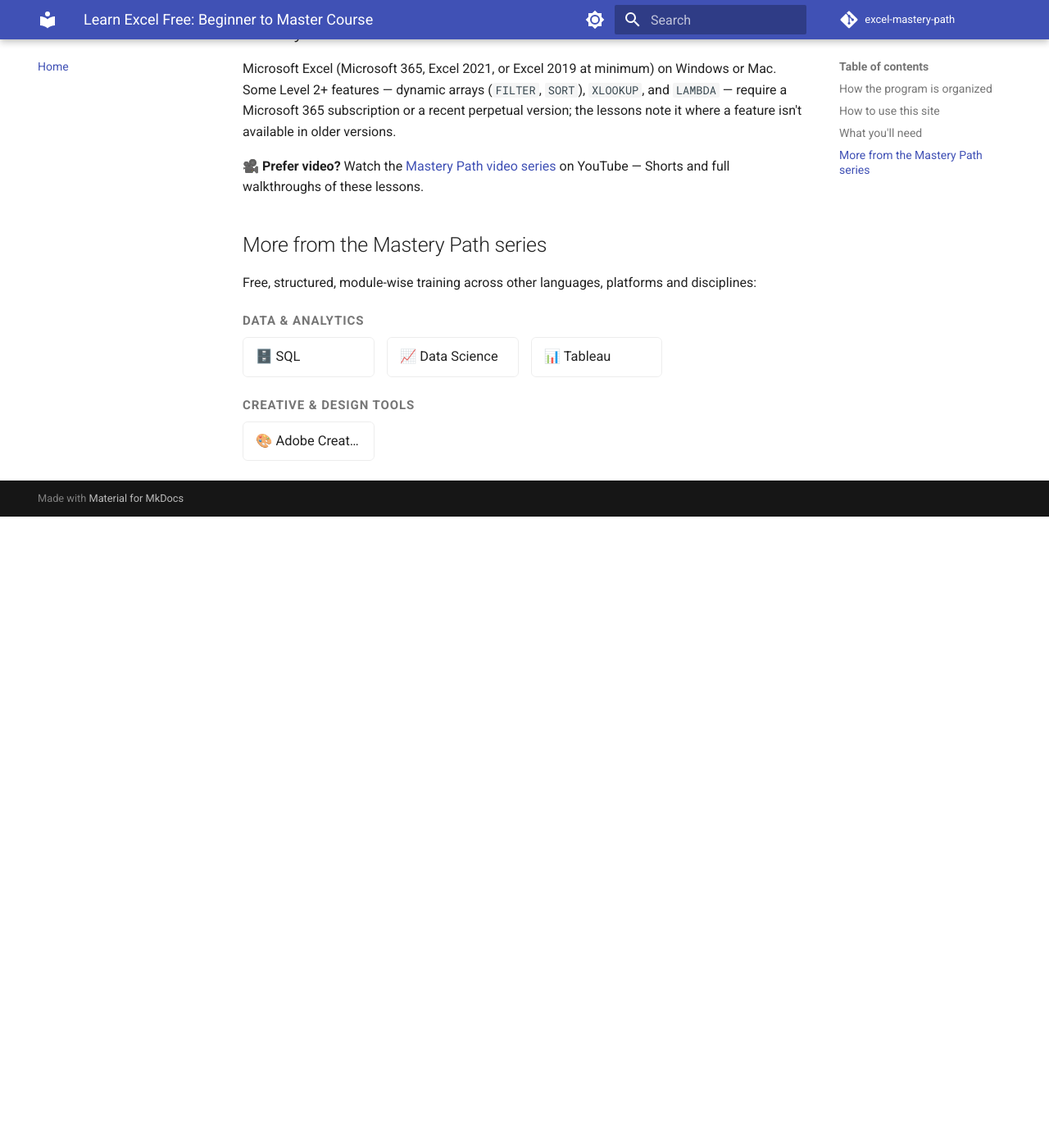
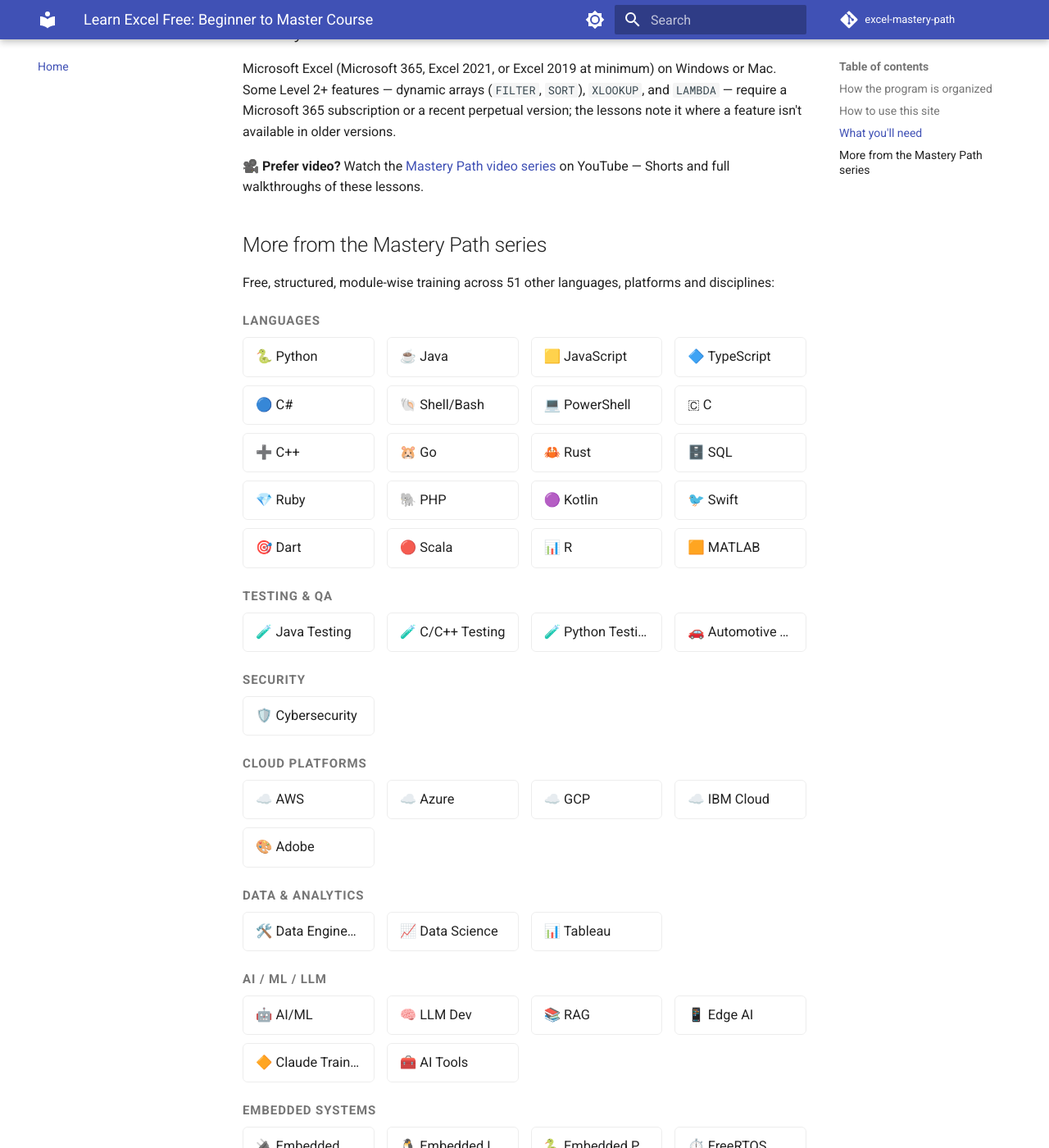
Before and after one commit to SIGILIPELLI/excel-mastery-path, an MkDocs documentation site: the page built from docs/index.md, in a window 1280 px wide and 1400 px high, scrolled down 1152 px. Shown: the whole window at 82% size. Built offline with MkDocs 1.6.1 and Material for MkDocs 9.7.7, drawn with Linux system fonts in a browser that asks for light colours; comment, search, counter and statistics services are not loaded; before the commit the page ends 1782 px from its top, so only the background shows below that; some of the changed text lies outside the part shown.

Commit message:
Rebuild cross-link grid: add 10 new sites + Data & Analytics / Professional Skills categories
Co-Authored-By: Claude Opus 5 <noreply@anthropic.com>

```diff
--- a/docs/index.md
+++ b/docs/index.md
@@ -48,17 +48,85 @@ older versions.
 
 ## More from the Mastery Path series
 
-Free, structured, module-wise training across other languages, platforms and disciplines:
+Free, structured, module-wise training across 51 other languages, platforms and disciplines:
 
 <div class="mastery-grid-wrap">
+<p class="mastery-grid-category">Languages</p>
+<div class="mastery-grid">
+  <a href="https://sigilipelli.github.io/python-mastery-path/">🐍 Python</a>
+  <a href="https://sigilipelli.github.io/java-mastery-path/">☕ Java</a>
+  <a href="https://sigilipelli.github.io/javascript-mastery-path/">🟨 JavaScript</a>
+  <a href="https://sigilipelli.github.io/typescript-mastery-path/">🔷 TypeScript</a>
+  <a href="https://sigilipelli.github.io/csharp-mastery-path/">🔵 C#</a>
+  <a href="https://sigilipelli.github.io/shell-mastery-path/">🐚 Shell/Bash</a>
+  <a href="https://sigilipelli.github.io/powershell-mastery-path/">💻 PowerShell</a>
+  <a href="https://sigilipelli.github.io/c-mastery-path/">🇨 C</a>
+  <a href="https://sigilipelli.github.io/cpp-mastery-path/">➕ C++</a>
+  <a href="https://sigilipelli.github.io/go-mastery-path/">🐹 Go</a>
+  <a href="https://sigilipelli.github.io/rust-mastery-path/">🦀 Rust</a>
+  <a href="https://sigilipelli.github.io/sql-mastery-path/">🗄️ SQL</a>
+  <a href="https://sigilipelli.github.io/ruby-mastery-path/">💎 Ruby</a>
+  <a href="https://sigilipelli.github.io/php-mastery-path/">🐘 PHP</a>
+  <a href="https://sigilipelli.github.io/kotlin-mastery-path/">🟣 Kotlin</a>
+  <a href="https://sigilipelli.github.io/swift-mastery-path/">🐦 Swift</a>
+  <a href="https://sigilipelli.github.io/dart-mastery-path/">🎯 Dart</a>
+  <a href="https://sigilipelli.github.io/scala-mastery-path/">🔴 Scala</a>
+  <a href="https://sigilipelli.github.io/r-mastery-path/">📊 R</a>
+  <a href="https://sigilipelli.github.io/matlab-mastery-path/">🟧 MATLAB</a>
+</div>
+<p class="mastery-grid-category">Testing & QA</p>
+<div class="mastery-grid">
+  <a href="https://sigilipelli.github.io/java-testing-mastery-path/">🧪 Java Testing</a>
+  <a href="https://sigilipelli.github.io/cpp-testing-mastery-path/">🧪 C/C++ Testing</a>
+  <a href="https://sigilipelli.github.io/python-testing-mastery-path/">🧪 Python Testing</a>
+  <a href="https://sigilipelli.github.io/automotive-testing-mastery-path/">🚗 Automotive Testing</a>
+</div>
+<p class="mastery-grid-category">Security</p>
+<div class="mastery-grid">
+  <a href="https://sigilipelli.github.io/cybersecurity-mastery-path/">🛡️ Cybersecurity</a>
+</div>
+<p class="mastery-grid-category">Cloud Platforms</p>
+<div class="mastery-grid">
+  <a href="https://sigilipelli.github.io/aws-mastery-path/">☁️ AWS</a>
+  <a href="https://sigilipelli.github.io/azure-mastery-path/">☁️ Azure</a>
+  <a href="https://sigilipelli.github.io/gcp-mastery-path/">☁️ GCP</a>
+  <a href="https://sigilipelli.github.io/ibm-cloud-mastery-path/">☁️ IBM Cloud</a>
+  <a href="https://sigilipelli.github.io/adobe-mastery-path/">🎨 Adobe</a>
+</div>
 <p class="mastery-grid-category">Data & Analytics</p>
 <div class="mastery-grid">
-  <a href="https://sigilipelli.github.io/sql-mastery-path/">🗄️ SQL</a>
+  <a href="https://sigilipelli.github.io/data-engineering-mastery-path/">🛠️ Data Engineering</a>
   <a href="https://sigilipelli.github.io/data-science-mastery-path/">📈 Data Science</a>
   <a href="https://sigilipelli.github.io/tableau-mastery-path/">📊 Tableau</a>
 </div>
-<p class="mastery-grid-category">Creative & Design Tools</p>
+<p class="mastery-grid-category">AI / ML / LLM</p>
 <div class="mastery-grid">
-  <a href="https://sigilipelli.github.io/adobe-mastery-path/">🎨 Adobe Creative Cloud</a>
+  <a href="https://sigilipelli.github.io/ai-ml-mastery-path/">🤖 AI/ML</a>
+  <a href="https://sigilipelli.github.io/llm-dev-mastery-path/">🧠 LLM Dev</a>
+  <a href="https://sigilipelli.github.io/rag-mastery-path/">📚 RAG</a>
+  <a href="https://sigilipelli.github.io/edge-ai-mastery-path/">📱 Edge AI</a>
+  <a href="https://sigilipelli.github.io/claude-training-mastery-path/">🔶 Claude Training</a>
+  <a href="https://sigilipelli.github.io/ai-tools-mastery-path/">🧰 AI Tools</a>
+</div>
+<p class="mastery-grid-category">Embedded Systems</p>
+<div class="mastery-grid">
+  <a href="https://sigilipelli.github.io/embedded-mastery-path/">🔌 Embedded</a>
+  <a href="https://sigilipelli.github.io/embedded-linux-mastery-path/">🐧 Embedded Linux</a>
+  <a href="https://sigilipelli.github.io/embedded-python-mastery-path/">🐍 Embedded Python</a>
+  <a href="https://sigilipelli.github.io/freertos-mastery-path/">⏱️ FreeRTOS</a>
+  <a href="https://sigilipelli.github.io/s32k-mastery-path/">🔧 S32K</a>
+</div>
+<p class="mastery-grid-category">Leadership & Management</p>
+<div class="mastery-grid">
+  <a href="https://sigilipelli.github.io/product-manager-mastery-path/">📋 Product Manager</a>
+  <a href="https://sigilipelli.github.io/product-lead-mastery-path/">🧭 Product Lead</a>
+  <a href="https://sigilipelli.github.io/project-manager-mastery-path/">📅 Project Manager</a>
+  <a href="https://sigilipelli.github.io/ai-manager-mastery-path/">🤖 AI Manager</a>
+  <a href="https://sigilipelli.github.io/servant-leadership-mastery-path/">🤝 Servant Leadership</a>
+</div>
+<p class="mastery-grid-category">Professional Skills</p>
+<div class="mastery-grid">
+  <a href="https://sigilipelli.github.io/english-fluency-mastery-path/">🗣️ English Fluency & IELTS</a>
+  <a href="https://sigilipelli.github.io/workday-mastery-path/">🧑‍💼 Workday</a>
 </div>
 </div>
```
